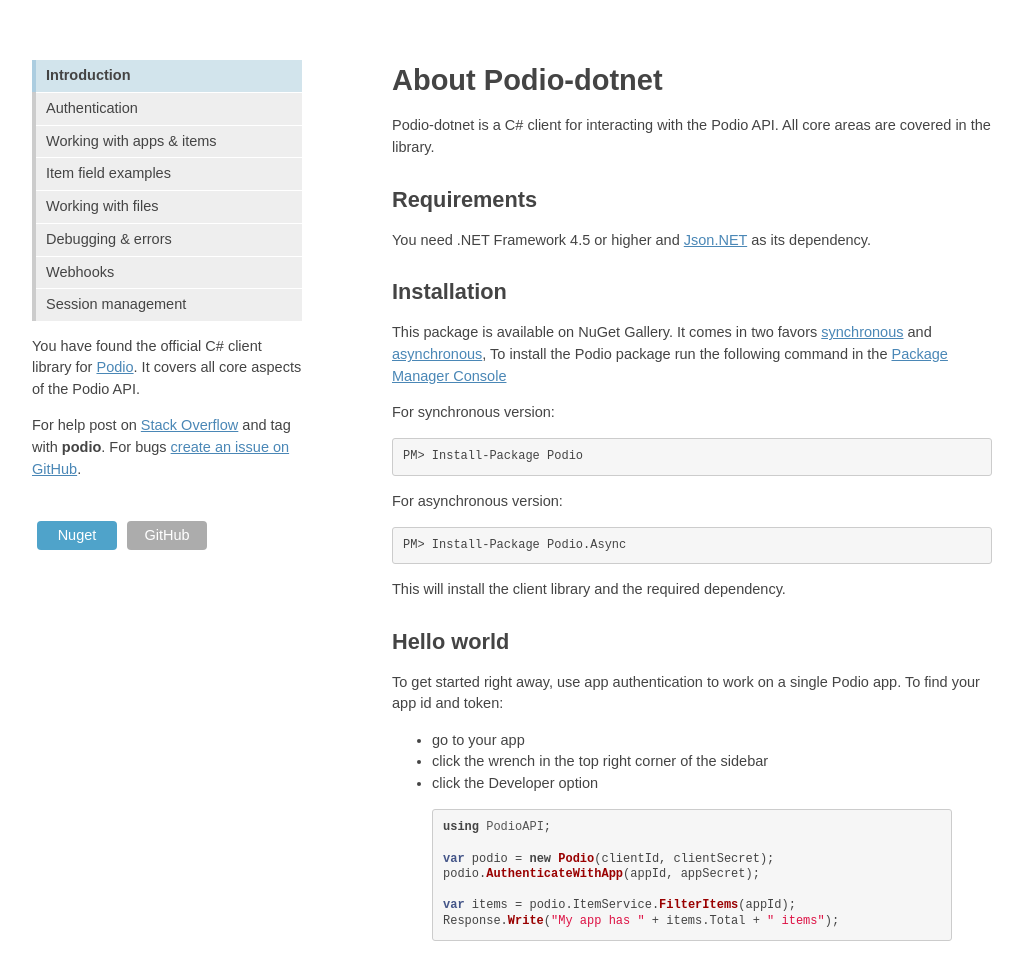
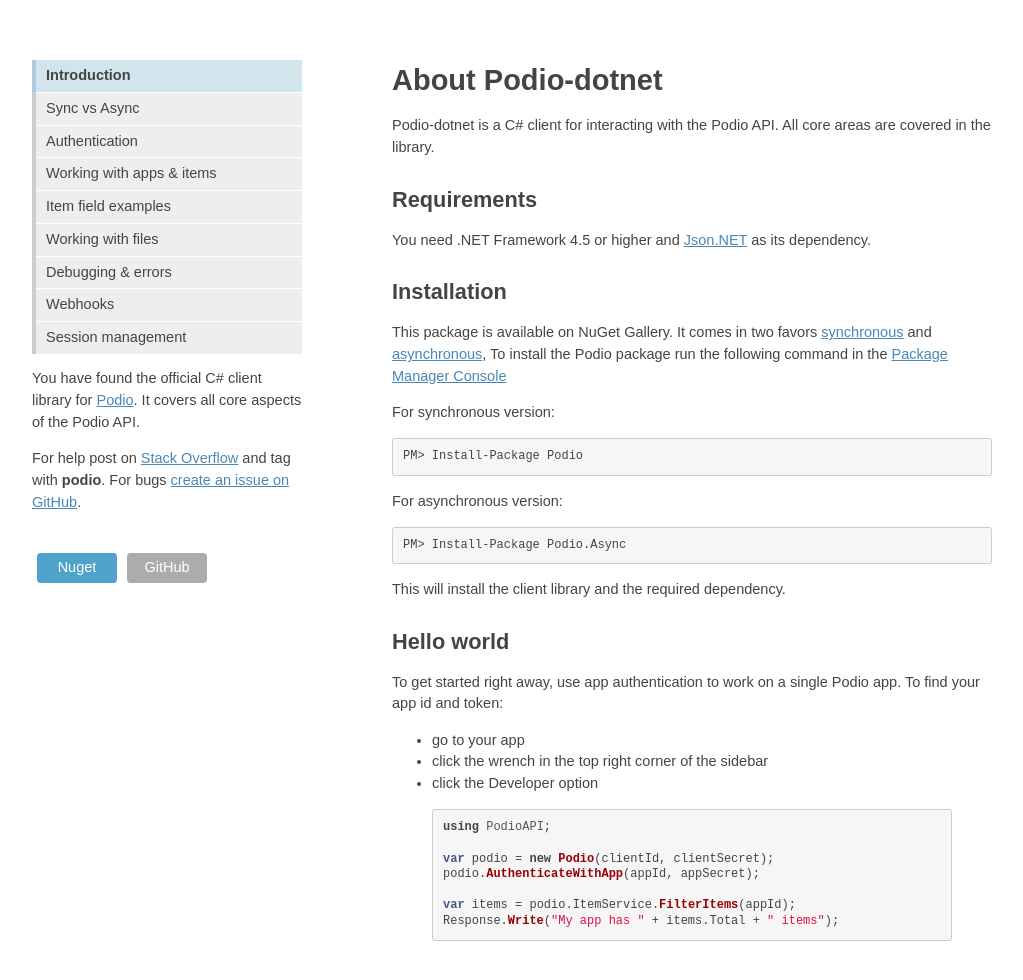
Before and after one commit to podio/podio-dotnet, a Jekyll site: the page built from index.md, in a window 1280 px wide and 1001 px high. Shown: the top 980 px of the window, without its empty margins (128-1151 px from the left). Built offline with Jekyll 4.4.1, drawn with Linux system fonts in a browser that asks for light colours; some web fonts are replaced.

Commit message:
updated docs

```diff
--- a/_layouts/default.html
+++ b/_layouts/default.html
@@ -13,6 +13,7 @@
         <nav>
           <ul>
             <li class="{% if page.active == 'index' %}active{% endif %}"><a href="{{ site.baseurl}}/">Introduction</a></li>
+            <li class="{% if page.active == 'async' %}active{% endif %}"><a href="{{ site.baseurl}}/">Sync vs Async</a></li>
             <li class="{% if page.active == 'auth' %}active{% endif %}"><a href="{{ site.baseurl}}/authentication">Authentication</a></li>
             <li class="{% if page.active == 'items' %}active{% endif %}"><a href="{{ site.baseurl}}/items">Working with apps &amp; items</a></li>
             <li class="{% if page.active == 'fields' %}active{% endif %}"><a href="{{ site.baseurl}}/fields">Item field examples</a></li>
```
